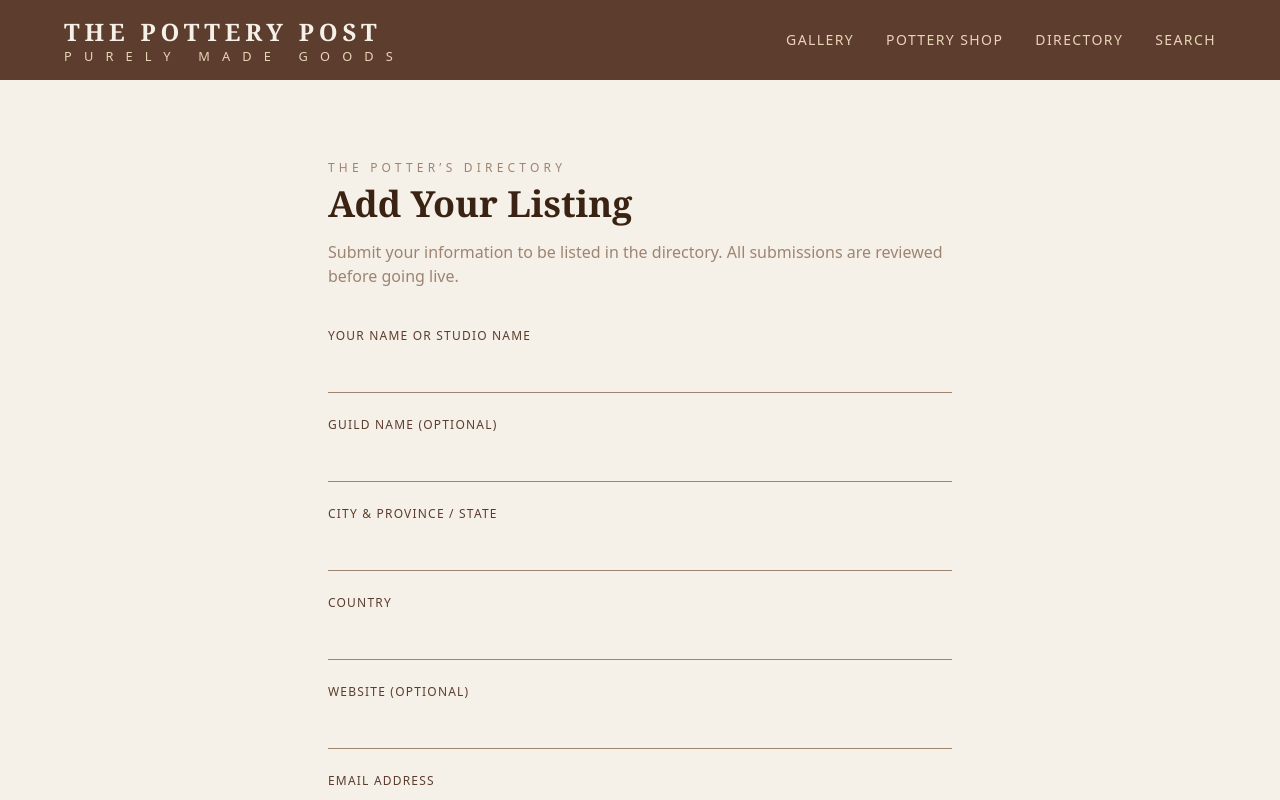
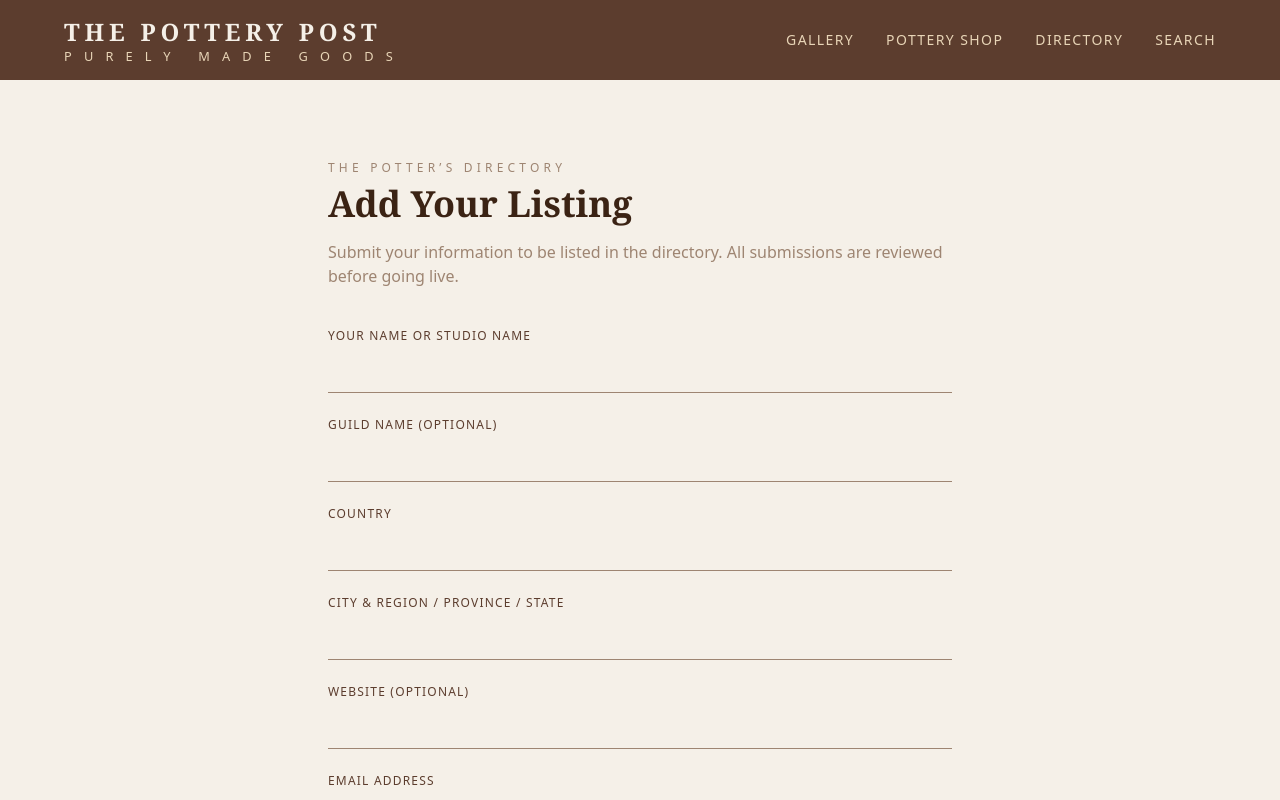
Before and after one commit to VanessaAnneliese/pottery-post-website, a Next.js app: page /directory/submit in a window 1280 px wide. Shown: the top 800 px of the page. Built offline with nearby package versions, Linux system fonts and the light colour scheme.

Commit message:
Move Country above City, update location label to Region / Province / State

```diff
--- a/app/directory/submit/page.tsx
+++ b/app/directory/submit/page.tsx
@@ -14,8 +14,8 @@ export default function SubmitPage() {
         {[
           { label: "Your Name or Studio Name", name: "name", type: "text" },
           { label: "Guild Name (optional)", name: "guild", type: "text" },
-          { label: "City & Province / State", name: "location", type: "text" },
           { label: "Country", name: "country", type: "text" },
+          { label: "City & Region / Province / State", name: "location", type: "text" },
           { label: "Website (optional)", name: "website", type: "url" },
           { label: "Email Address", name: "email", type: "email" },
           { label: "Phone Number (optional)", name: "phone", type: "tel" },
```
